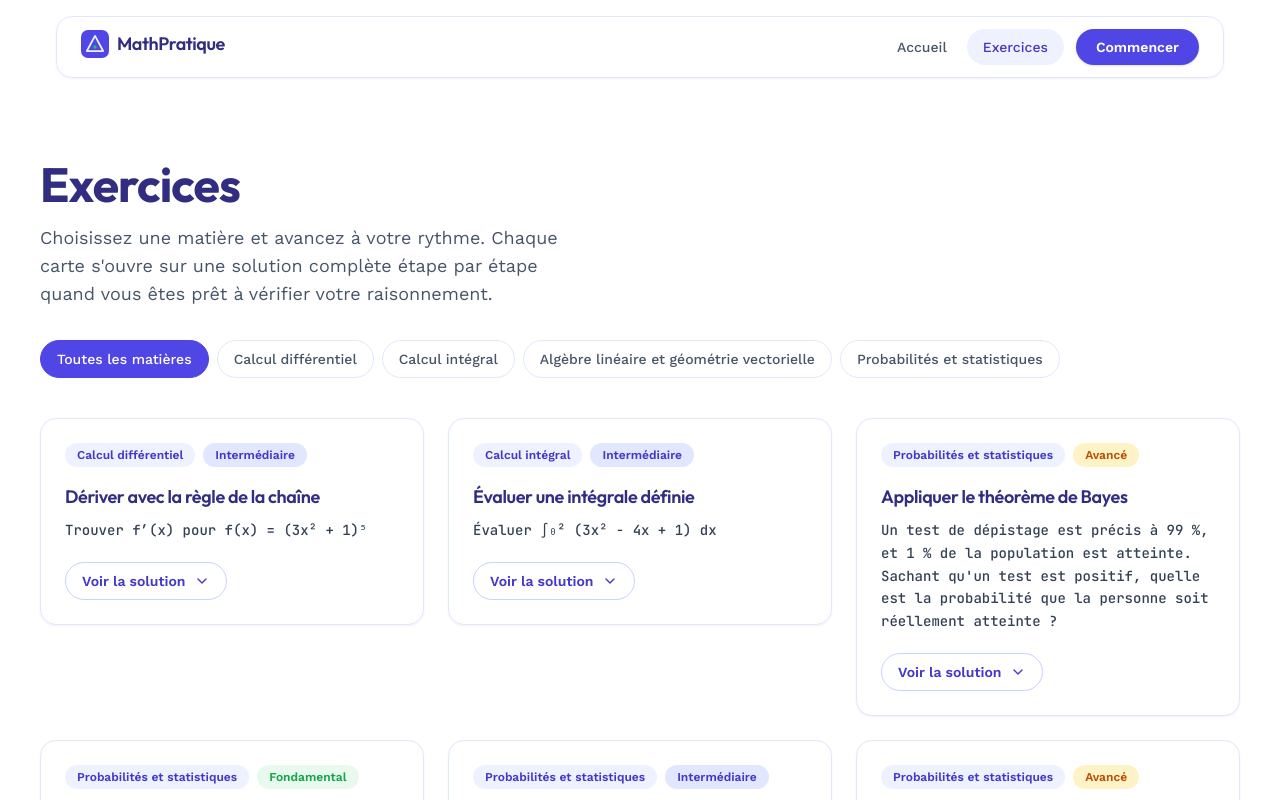
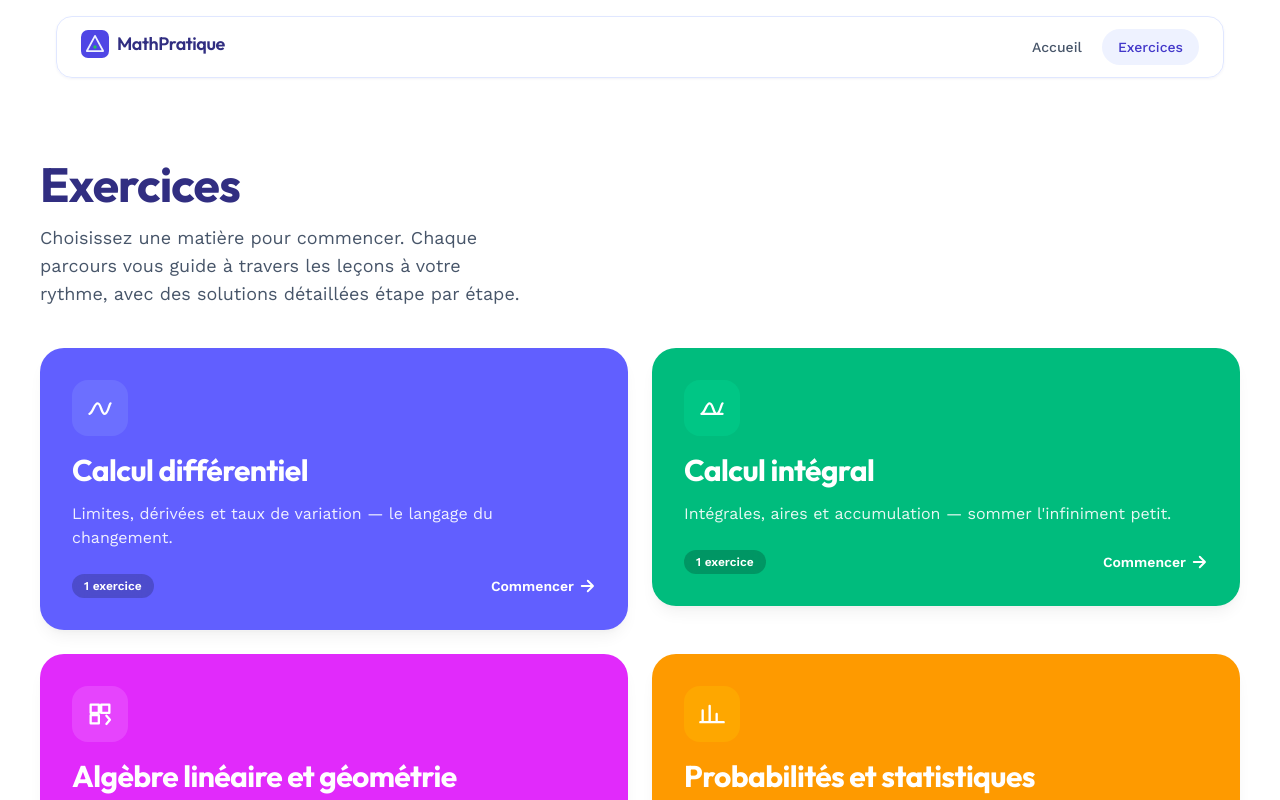
Before and after one commit to MathPratique/MathPratique.github.io, a React (Vite) app: page /practice in a window 1280 px wide. Shown: the top 800 px of the page. Built offline with nearby package versions, Linux system fonts and the light colour scheme.

Commit message:
Refonte Exercices, GA, ajustements UI

```diff
--- a/src/components/home/Features.tsx
+++ b/src/components/home/Features.tsx
@@ -14,7 +14,7 @@ const features = [
     icon: "M5 13l4 4L19 7",
   },
   {
-    title: "Niveau universitaire",
+    title: "Niveau collégial et universitaire",
     description:
       "Les problèmes sont rédigés pour les étudiants qui ont dépassé les bases et veulent du contenu à la hauteur de leur niveau.",
     icon: "M12 4l8 4-8 4-8-4 8-4zM4 12l8 4 8-4M4 16l8 4 8-4",
--- a/src/components/layout/Navbar.tsx
+++ b/src/components/layout/Navbar.tsx
@@ -41,12 +41,6 @@ export default function Navbar() {
                 {link.label}
               </NavLink>
             ))}
-            <NavLink
-              to="/practice"
-              className="ml-2 cursor-pointer rounded-full bg-brand-600 px-5 py-2 text-sm font-semibold text-white shadow-sm transition-colors duration-200 hover:bg-brand-700"
-            >
-              Commencer
-            </NavLink>
           </div>
 
           <button
--- a/src/components/practice/TopicFilter.tsx
+++ /dev/null
@@ -1,40 +0,0 @@
-import clsx from "clsx";
-import { topics } from "../../data/topics";
-
-type TopicFilterProps = {
-  active: string;
-  onChange: (topicId: string) => void;
-};
-
-export default function TopicFilter({ active, onChange }: TopicFilterProps) {
-  const options = [{ id: "all", name: "Toutes les matières" }, ...topics];
-
-  return (
-    <div
-      className="flex gap-2 overflow-x-auto pb-2 [-ms-overflow-style:none] [scrollbar-width:none] [&::-webkit-scrollbar]:hidden"
-      role="tablist"
-      aria-label="Filtrer les exercices par matière"
-    >
-      {options.map((option) => {
-        const isActive = active === option.id;
-        return (
-          <button
-            key={option.id}
-            type="button"
-            role="tab"
-            aria-selected={isActive}
-            onClick={() => onChange(option.id)}
-            className={clsx(
-              "shrink-0 cursor-pointer rounded-full border px-4 py-2 text-sm font-medium transition-colors duration-200",
-              isActive
-                ? "border-brand-600 bg-brand-600 text-white"
-                : "border-brand-100 bg-white text-ink-600 hover:border-brand-300 hover:text-brand-700"
-            )}
-          >
-            {option.name}
-          </button>
-        );
-      })}
-    </div>
-  );
-}
--- /dev/null
+++ b/src/components/practice/TopicPicker.tsx
@@ -0,0 +1,111 @@
+import { topics } from "../../data/topics";
+import { exercises } from "../../data/exercises";
+import AnimatedSection from "../ui/AnimatedSection";
+
+type TopicPickerProps = {
+  onTopicSelect: (topicId: string) => void;
+};
+
+type TopicStyle = {
+  bg: string;
+  hoverBg: string;
+  ring: string;
+  iconBg: string;
+};
+
+const TOPIC_STYLES: Record<string, TopicStyle> = {
+  "differential-calculus": {
+    bg: "bg-indigo-500",
+    hoverBg: "hover:bg-indigo-600",
+    ring: "ring-indigo-200",
+    iconBg: "bg-indigo-400/40",
+  },
+  "integral-calculus": {
+    bg: "bg-emerald-500",
+    hoverBg: "hover:bg-emerald-600",
+    ring: "ring-emerald-200",
+    iconBg: "bg-emerald-400/40",
+  },
+  "linear-algebra": {
+    bg: "bg-fuchsia-500",
+    hoverBg: "hover:bg-fuchsia-600",
+    ring: "ring-fuchsia-200",
+    iconBg: "bg-fuchsia-400/40",
+  },
+  probability: {
+    bg: "bg-amber-500",
+    hoverBg: "hover:bg-amber-600",
+    ring: "ring-amber-200",
+    iconBg: "bg-amber-400/40",
+  },
+};
+
+export default function TopicPicker({ onTopicSelect }: TopicPickerProps) {
+  return (
+    <div className="grid gap-6 sm:grid-cols-2">
+      {topics.map((topic, i) => {
+        const style = TOPIC_STYLES[topic.id];
+        const count = exercises.filter((e) => e.topicId === topic.id).length;
+        return (
+          <AnimatedSection key={topic.id} delay={i * 0.08}>
+            <button
+              type="button"
+              onClick={() => onTopicSelect(topic.id)}
+              className={`group relative flex w-full cursor-pointer flex-col items-start gap-4 overflow-hidden rounded-3xl p-7 text-left text-white shadow-lg shadow-black/5 ring-1 ring-white/10 transition-all duration-300 hover:-translate-y-1 hover:shadow-xl hover:ring-4 sm:p-8 ${style.bg} ${style.hoverBg} ${style.ring}`}
+              aria-label={`Choisir la matière ${topic.name}`}
+            >
+              <div
+                className={`flex h-14 w-14 items-center justify-center rounded-2xl ${style.iconBg}`}
+              >
+                <svg
+                  width="28"
+                  height="28"
+                  viewBox="0 0 24 24"
+                  fill="none"
+                  stroke="currentColor"
+                  strokeWidth="2"
+                  strokeLinecap="round"
+                  strokeLinejoin="round"
+                  aria-hidden="true"
+                >
+                  <path d={topic.icon} />
+                </svg>
+              </div>
+
+              <div className="flex-1">
+                <h3 className="font-display text-2xl font-bold leading-tight !text-white sm:text-3xl">
+                  {topic.name}
+                </h3>
+                <p className="mt-3 text-base text-white/90">
+                  {topic.description}
+                </p>
+              </div>
+
+              <div className="mt-2 flex w-full items-center justify-between">
+                <span className="rounded-full bg-black/20 px-3 py-1 text-xs font-semibold text-white backdrop-blur-sm">
+                  {count} exercice{count > 1 ? "s" : ""}
+                </span>
+                <span className="inline-flex items-center gap-1 text-sm font-semibold transition-transform duration-300 group-hover:translate-x-1">
+                  Commencer
+                  <svg
+                    width="18"
+                    height="18"
+                    viewBox="0 0 24 24"
+                    fill="none"
+                    stroke="currentColor"
+                    strokeWidth="2.5"
+                    strokeLinecap="round"
+                    strokeLinejoin="round"
+                    aria-hidden="true"
+                  >
+                    <path d="M5 12h14M13 5l7 7-7 7" />
+                  </svg>
+                </span>
+              </div>
+            </button>
+          </AnimatedSection>
+        );
+      })}
+    </div>
+  );
+}
--- a/src/pages/Practice.tsx
+++ b/src/pages/Practice.tsx
@@ -4,8 +4,9 @@ import clsx from "clsx";
 import type { Exercise } from "../data/exercises";
 import { exercises } from "../data/exercises";
 import { getChaptersForTopic, getLessonById } from "../data/lessons";
+import { topics } from "../data/topics";
 import { Link } from "react-router-dom";
-import TopicFilter from "../components/practice/TopicFilter";
+import TopicPicker from "../components/practice/TopicPicker";
 import LessonNav from "../components/practice/LessonNav";
 import ExerciseCard from "../components/practice/ExerciseCard";
 import AnimatedSection from "../components/ui/AnimatedSection";
@@ -27,12 +28,17 @@ function getExerciseKind(ex: Exercise): ExerciseKind {
 
 export default function Practice() {
   const [searchParams, setSearchParams] = useSearchParams();
-  const activeTopic = searchParams.get("topic") ?? "all";
+  const activeTopic = searchParams.get("topic");
   const activeLesson = searchParams.get("lesson");
   const activeKind = (searchParams.get("kind") as ExerciseKind | null) ?? "exercise";
 
+  const currentTopic = useMemo(
+    () => topics.find((t) => t.id === activeTopic) ?? null,
+    [activeTopic]
+  );
+
   const hasChapters = useMemo(
-    () => getChaptersForTopic(activeTopic).length > 0,
+    () => (activeTopic ? getChaptersForTopic(activeTopic).length > 0 : false),
     [activeTopic]
   );
 
@@ -43,9 +49,8 @@ export default function Practice() {
     if (activeLesson) {
       return exercises.filter((e) => e.lessonId === activeLesson);
     }
-    if (activeTopic === "all") {
-      // Skip lesson-based exercises in the "all" view — they live inside their lessons.
-      return exercises.filter((e) => !e.lessonId);
+    if (!activeTopic) {
+      return [];
     }
     if (hasChapters) {
       // The topic has chapters; we render LessonNav instead of an exercise grid.
@@ -71,15 +76,20 @@ export default function Practice() {
     return lessonAll.filter((ex) => getExerciseKind(ex) === activeKind);
   }, [lessonAll, activeLesson, activeKind]);
 
-  function handleTopicChange(topicId: string) {
-    if (topicId === "all") {
-      searchParams.delete("topic");
-    } else {
-      searchParams.set("topic", topicId);
-    }
+  function handleTopicSelect(topicId: string) {
+    searchParams.set("topic", topicId);
     searchParams.delete("lesson");
     searchParams.delete("kind");
     setSearchParams(searchParams, { replace: true });
+    window.scrollTo({ top: 0, behavior: "smooth" });
+  }
+
+  function clearTopic() {
+    searchParams.delete("topic");
+    searchParams.delete("lesson");
+    searchParams.delete("kind");
+    setSearchParams(searchParams, { replace: true });
+    window.scrollTo({ top: 0, behavior: "smooth" });
   }
 
   function openLesson(lessonId: string) {
@@ -108,19 +118,57 @@ export default function Practice() {
   const showLessonNav = hasChapters && !activeLesson;
   const showLessonHeader = hasChapters && !!activeLesson && lesson;
 
+  // Topic picker view: shown when no topic is selected yet
+  if (!activeTopic) {
+    return (
+      <div className="container-page py-12 sm:py-16">
+        <AnimatedSection className="max-w-2xl">
+          <h1 className="text-balance text-4xl font-bold sm:text-5xl">Exercices</h1>
+          <p className="mt-4 text-balance text-lg text-ink-600">
+            Choisissez une matière pour commencer. Chaque parcours vous guide à
+            travers les leçons à votre rythme, avec des solutions détaillées
+            étape par étape.
+          </p>
+        </AnimatedSection>
+
+        <AnimatedSection delay={0.1} className="mt-10">
+          <TopicPicker onTopicSelect={handleTopicSelect} />
+        </AnimatedSection>
+      </div>
+    );
+  }
+
   return (
     <div className="container-page py-12 sm:py-16">
-      <AnimatedSection className="max-w-2xl">
-        <h1 className="text-balance text-4xl font-bold sm:text-5xl">Exercices</h1>
-        <p className="mt-4 text-balance text-lg text-ink-600">
-          Choisissez une matière et avancez à votre rythme. Chaque carte
-          s'ouvre sur une solution complète étape par étape quand vous êtes
-          prêt à vérifier votre raisonnement.
-        </p>
+      <AnimatedSection>
+        <button
+          type="button"
+          onClick={clearTopic}
+          className="inline-flex cursor-pointer items-center gap-2 rounded-full border border-brand-200 bg-white px-4 py-2 text-sm font-medium text-brand-700 transition-colors duration-200 hover:bg-brand-50"
+        >
+          <svg width="16" height="16" viewBox="0 0 24 24" fill="none" aria-hidden="true">
+            <path
+              d="M15 18l-6-6 6-6"
+              stroke="currentColor"
+              strokeWidth="2"
+              strokeLinecap="round"
+              strokeLinejoin="round"
+              fill="none"
+            />
+          </svg>
+          Changer de matière
+        </button>
       </AnimatedSection>
 
-      <AnimatedSection delay={0.1} className="mt-8">
-        <TopicFilter active={activeTopic} onChange={handleTopicChange} />
+      <AnimatedSection delay={0.05} className="mt-6 max-w-2xl">
+        <h1 className="text-balance text-4xl font-bold sm:text-5xl">
+          {currentTopic?.name ?? "Exercices"}
+        </h1>
+        {currentTopic && (
+          <p className="mt-4 text-balance text-lg text-ink-600">
+            {currentTopic.description}
+          </p>
+        )}
       </AnimatedSection>
 
       {showLessonHeader && lesson && (
```
Also changed, not shown: src/components/home/Hero.tsx (+1 -7 lines), 1 other file (tests, documents, lock files or other folders).
